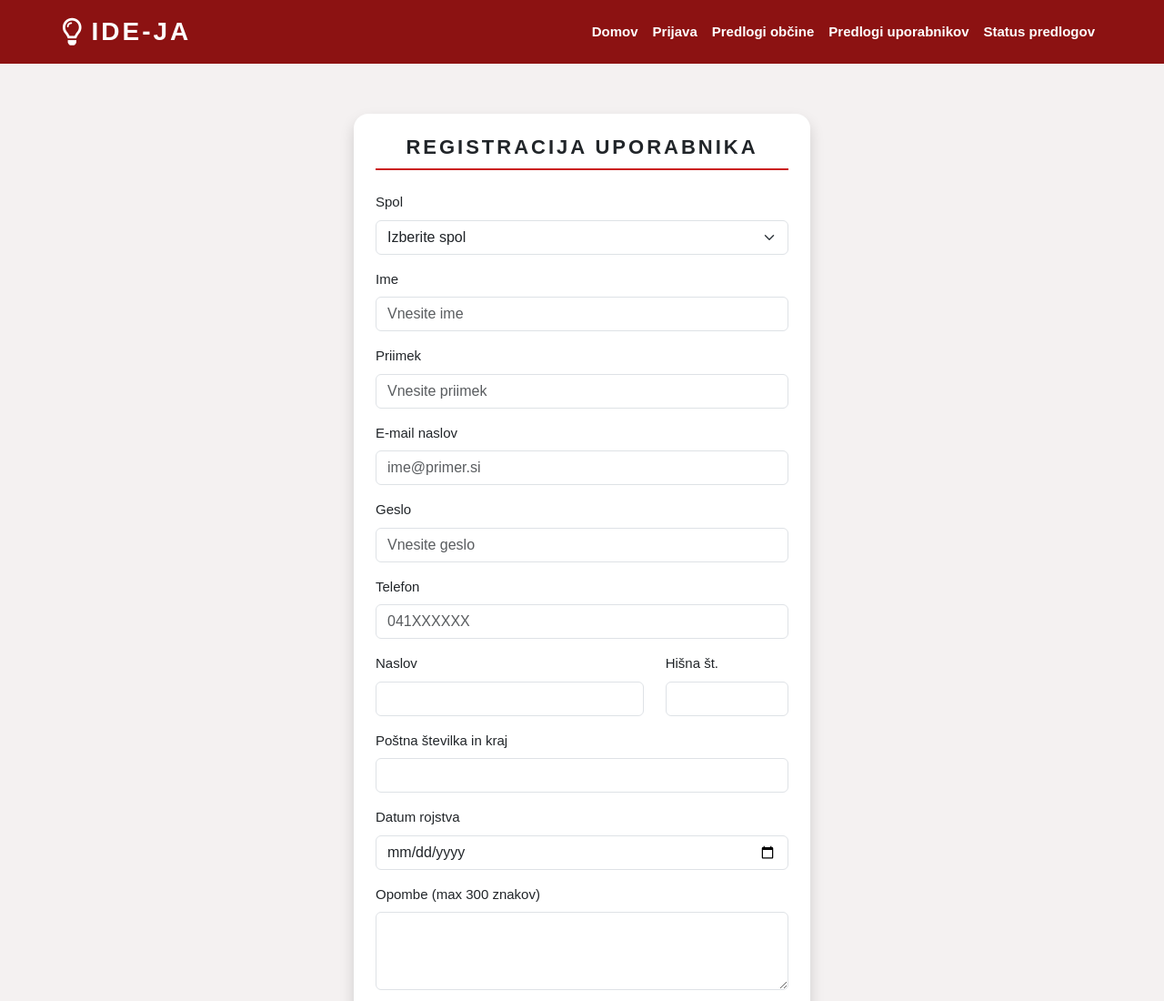
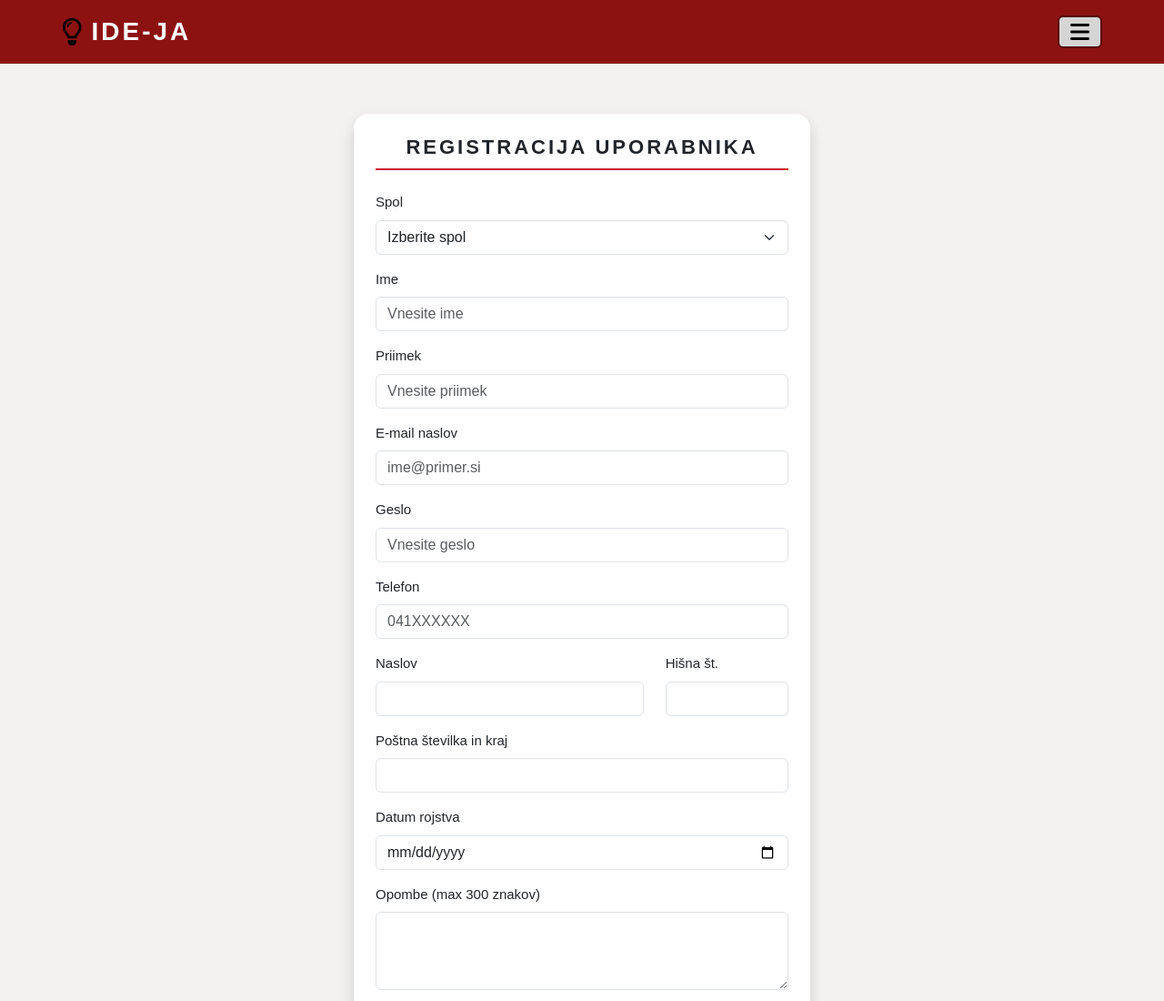
Before and after one commit to bananica67/mojeMesto, a website: page frontend/registracija.html in a window 1280 px wide. Shown: the top 1100 px of the page at 91% size. Drawn offline with nearby package versions, Linux system fonts and the light colour scheme.

Commit message:
popravljena registracija

```diff
--- a/frontend/registracija.html
+++ b/frontend/registracija.html
@@ -3,7 +3,7 @@
 <head>
 <meta charset="UTF-8">
 <meta name="viewport" content="width=device-width, initial-scale=1">
-<title>IDE-JA - Registracija</title>
+<title>Moje mesto - registracija</title>
 
 <link href="https://cdn.jsdelivr.net/npm/bootstrap@5.3.3/dist/css/bootstrap.min.css" rel="stylesheet">
     <link rel="stylesheet" href="css.css">
@@ -15,10 +15,10 @@
 <header class="glava-strani">
 <div class="container-fluid vsebnik-po-meri">
 
-    <nav class="navbar navbar-expand-lg navbar-dark glavna-navigacija px-3 px-lg-4">
+<nav class="navbar navbar-dark glavna-navigacija px-3 px-lg-4">
 
 <div class="d-flex align-items-center">
-        <i class="far fa-lightbulb fa-2x" style="color:#ffffff;"></i>
+    <i class="far fa-lightbulb fa-2x" style="color:#000000;"></i>
     <a class="navbar-brand naziv-znamke" href="index.html" style="padding-left: 10px;">IDE-JA</a>
 </div>
 
@@ -27,15 +27,11 @@
 </button>
 
 <div class="collapse navbar-collapse" id="glavni_meni">
-        <ul class="navbar-nav ms-auto py-3 py-lg-0">
+  <ul class="navbar-nav ms-auto py-3">
     <li class="nav-item"><a class="nav-link povezava-meni" href="index.html">Domov</a></li>
     <li class="nav-item"><a class="nav-link povezava-meni" href="prijava.html">Prijava</a></li>
-          <li class="nav-item"><a class="nav-link povezava-meni" href="obcina.html">Predlogi občine</a></li>
-          <li class="nav-item"><a class="nav-link povezava-meni" href="predlogi.html">Predlogi uporabnikov</a></li>
-          <li class="nav-item"><a class="nav-link povezava-meni" href="status.html">Status predlogov</a></li>
   </ul>
 </div>
-
 </nav>
 
 </div>
@@ -163,6 +159,6 @@
 </footer>
 
 <script src="https://cdn.jsdelivr.net/npm/bootstrap@5.3.3/dist/js/bootstrap.bundle.min.js"></script>
-<script src="skripta.js"></script>
+<script src="js/skripta.js"></script>
 </body>
 </html>
```
Also changed, not shown: 1 other file. Lines whose indentation alone changed are shown as unchanged.
